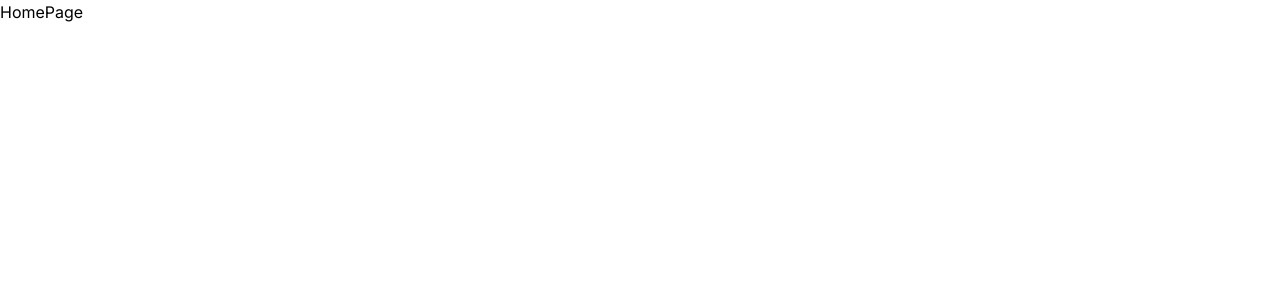
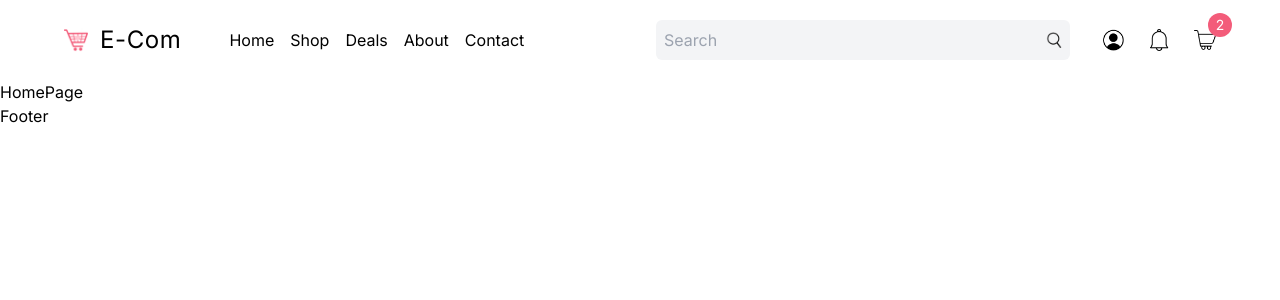
Before and after one commit to lashadeiso/Next-E-Commerce, a Next.js app: page / in a window 1280 px wide. Shown: the top 300 px of the page. Built offline with nearby package versions, Linux system fonts and the light colour scheme.

Commit message:
temp finished navbar

```diff
--- a/src/app/[slug]/page.tsx
+++ b/src/app/[slug]/page.tsx
@@ -1,4 +1,4 @@
-"use client";
+"use server";
 
 const SinglePage = () => {
   return <div>SinglePage</div>;
--- a/src/app/layout.tsx
+++ b/src/app/layout.tsx
@@ -1,11 +1,13 @@
 import type { Metadata } from "next";
 import { Inter } from "next/font/google";
 import "./globals.css";
+import Navbar from "@/components/Navbar";
+import Footer from "@/components/Footer";
 
 const inter = Inter({ subsets: ["latin"] });
 
 export const metadata: Metadata = {
-  title: "Lama Dev E-Commerce Application",
+  title: "E-Commerce Application",
   description: "A complete e-commerce application with Next.js and Wix",
 };
 
@@ -16,7 +18,11 @@ export default function RootLayout({
 }>) {
   return (
     <html lang="en">
-      <body className={inter.className}>{children}</body>
+      <body className={inter.className}>
+        <Navbar />
+        {children}
+        <Footer />
+      </body>
     </html>
   );
 }
--- a/src/app/list/page.tsx
+++ b/src/app/list/page.tsx
@@ -1,4 +1,4 @@
-"use client";
+"use server";
 
 const ListPage = () => {
   return <div>ListPage</div>;
--- a/src/app/login/page.tsx
+++ b/src/app/login/page.tsx
@@ -1,4 +1,4 @@
-"use client";
+"use server";
 
 const LoginPage = () => {
   return <div>LoginPage</div>;
--- /dev/null
+++ b/src/components/CartModal.tsx
@@ -0,0 +1,7 @@
+"use client";
+
+const CartModal = () => {
+  return <div>CartModal</div>;
+};
+
+export default CartModal;
--- /dev/null
+++ b/src/components/Footer.tsx
@@ -0,0 +1,7 @@
+"use server";
+
+const Footer = () => {
+  return <div>Footer</div>;
+};
+
+export default Footer;
--- /dev/null
+++ b/src/components/Menu.tsx
@@ -0,0 +1,34 @@
+"use client";
+
+import Image from "next/image";
+import Link from "next/link";
+import { useState } from "react";
+
+const Menu = () => {
+  const [open, setOpen] = useState(false);
+  return (
+    <div>
+      <Image
+        src="/menu.png"
+        alt="menu icon"
+        height={28}
+        width={28}
+        className="cursor-pointer"
+        onClick={() => setOpen((open) => !open)}
+      />
+      {open && (
+        <div className="absolute left-0 top-20 z-10 flex h-[calc(100vh-80px)] w-full flex-col items-center gap-8 bg-black text-xl text-white">
+          <Link href="/">Home</Link>
+          <Link href="/shop">Shop</Link>
+          <Link href="/details">Details</Link>
+          <Link href="/about">About</Link>
+          <Link href="/contact">Contact</Link>
+          <Link href="">Logout</Link>
+          <Link href="">Cart(1)</Link>
+        </div>
+      )}
+    </div>
+  );
+};
+
+export default Menu;
--- /dev/null
+++ b/src/components/NavIcons.tsx
@@ -0,0 +1,62 @@
+"use client";
+
+import Image from "next/image";
+import Link from "next/link";
+import { useRouter } from "next/navigation";
+import { useState } from "react";
+import CartModal from "./CartModal";
+
+const NavIcons = () => {
+  const [isProfileOpen, setIsProfileOpen] = useState(false);
+  const [isCartOpen, setIsCartOpen] = useState(false);
+  const router = useRouter();
+
+  //   Temprorary
+  const isLoggedIn = true;
+
+  const handleProfile = () => {
+    !isLoggedIn ? router.push("/login") : setIsProfileOpen((open) => !open);
+  };
+
+  return (
+    <div className="relative flex items-center gap-4 xl:gap-6">
+      <Image
+        src="/profile.png"
+        alt=""
+        width={22}
+        height={22}
+        className="cursor-pointer"
+        onClick={handleProfile}
+      />
+      {isProfileOpen && (
+        <div className="absolute left-0 top-12 z-20 rounded-md p-4 text-sm shadow-[0_3px_10px_rgb(0,0,0,0.2)]">
+          <Link href="/profile">Profile</Link>
+          <div className="mt-2 cursor-pointer">Logout</div>
+        </div>
+      )}
+      <Image
+        src="/notification.png"
+        alt=""
+        width={22}
+        height={22}
+        className="cursor-pointer"
+      />
+      <div className="relative cursor-pointer">
+        <Image
+          src="/cart.png"
+          alt=""
+          width={22}
+          height={22}
+          className="cursor-pointer"
+          onClick={() => setIsCartOpen((open) => !open)}
+        />
+        <div className="bg-cPink absolute -right-4 -top-4 flex h-6 w-6 items-center justify-center rounded-full text-sm text-white">
+          2
+        </div>
+      </div>
+      {isCartOpen && <CartModal />}
+    </div>
+  );
+};
+
+export default NavIcons;
--- /dev/null
+++ b/src/components/Navbar.tsx
@@ -0,0 +1,45 @@
+"use server";
+
+import Link from "next/link";
+import Menu from "./Menu";
+import Image from "next/image";
+import SearchBar from "./SearchBar";
+import NavIcons from "./NavIcons";
+
+const Navbar = () => {
+  return (
+    <div className="xl:32 relative h-20 px-4 md:px-8 lg:px-16 2xl:px-64">
+      {/* Mobile */}
+      <div className="flex h-full items-center justify-between md:hidden">
+        <Link href="/">
+          <div className="text-2xl tracking-wide">E-Com</div>
+        </Link>
+        <Menu />
+      </div>
+      {/* Bigger Screens */}
+      <div className="hidden h-full items-center justify-between gap-8 md:flex">
+        {/* Left */}
+        <div className="flex w-1/3 items-center gap-12 xl:w-1/2">
+          <Link href="/" className="flex items-center gap-3">
+            <Image src="/logo.png" alt="Logo" height={24} width={24} />
+            <div className="text-2xl tracking-wide">E-Com</div>
+          </Link>
+          <div className="hidden gap-4 xl:flex">
+            <Link href="/">Home</Link>
+            <Link href="/">Shop</Link>
+            <Link href="/">Deals</Link>
+            <Link href="/">About</Link>
+            <Link href="/">Contact</Link>
+          </div>
+        </div>
+        {/* Right */}
+        <div className="flex w-2/3 items-center justify-between gap-8 xl:w-1/2">
+          <SearchBar />
+          <NavIcons />
+        </div>
+      </div>
+    </div>
+  );
+};
+
+export default Navbar;
--- /dev/null
+++ b/src/components/SearchBar.tsx
@@ -0,0 +1,36 @@
+"use client";
+
+import Image from "next/image";
+import { useRouter } from "next/navigation";
+
+const SearchBar = () => {
+  const router = useRouter();
+  const handleSearch = (e: React.FormEvent<HTMLFormElement>) => {
+    e.preventDefault();
+    const formData = new FormData(e.currentTarget);
+    const searchInputValue = formData.get("search-bar") as string;
+
+    if (searchInputValue) {
+      router.push(`/list?name=${searchInputValue}`);
+    }
+  };
+
+  return (
+    <form
+      className="flex flex-1 justify-between gap-4 rounded-md bg-gray-100 p-2"
+      onSubmit={handleSearch}
+    >
+      <input
+        type="text"
+        placeholder="Search"
+        className="flex-1 bg-transparent outline-none"
+        name="search-bar"
+      />
+      <button className="cursor-pointer" type="submit">
+        <Image src="/search.png" alt="Search" width={16} height={16} />
+      </button>
+    </form>
+  );
+};
+
+export default SearchBar;
--- a/tailwind.config.ts
+++ b/tailwind.config.ts
@@ -13,6 +13,9 @@ const config: Config = {
         "gradient-conic":
           "conic-gradient(from 180deg at 50% 50%, var(--tw-gradient-stops))",
       },
+      colors: {
+        cPink: "#F35C7A",
+      },
     },
   },
   plugins: [],
```
Also changed, not shown: package.json (+7 -5 lines), 2 other files (tests, documents, lock files or other folders).
